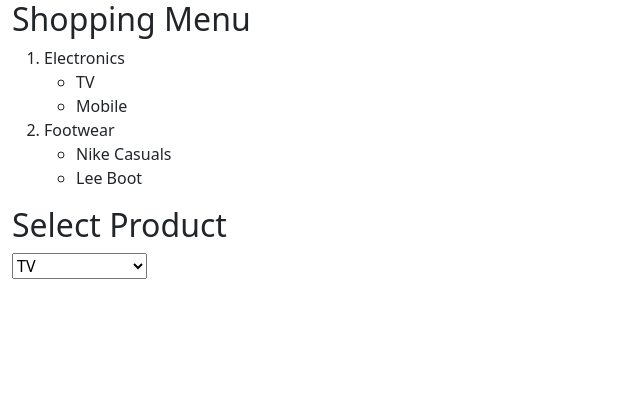
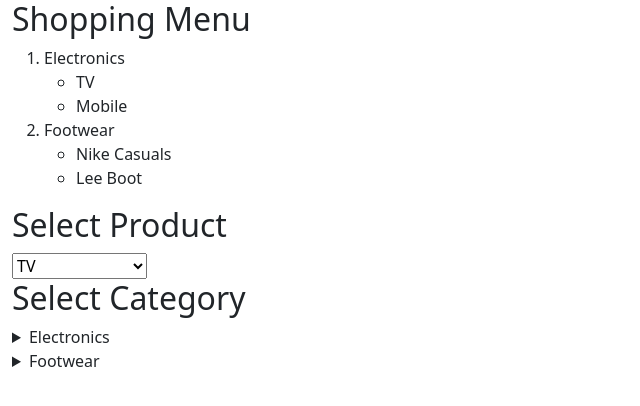
Before and after one commit to anmolbiranwar/shopping-react, a React (Create React App) app: page / in a window 1280 px wide. Shown: the top 406 px of the page, without its empty margins (0-640 px from the left). Built offline with nearby package versions, Linux system fonts and the light colour scheme.

Commit message:
Update data-bindingNestedData.component.js

```diff
--- a/src/components/login/data binding/data-bindingNestedData.component.js
+++ b/src/components/login/data binding/data-bindingNestedData.component.js
@@ -38,6 +38,21 @@ export function DataBinding4Component()
                         )
                 }
             </select>
+            <h2>Select Category</h2>
+            {
+                menu.map(item=>
+                    <details key={item.Category}>
+                        <summary>{item.Category}</summary>
+                        <ul>
+                           {
+                             item.Product.map(product=>
+                                <li key={product}>{product}</li>
+                                )
+                           }
+                        </ul>
+                    </details>
+                    )
+            }
         </div>
     )
 }
```
